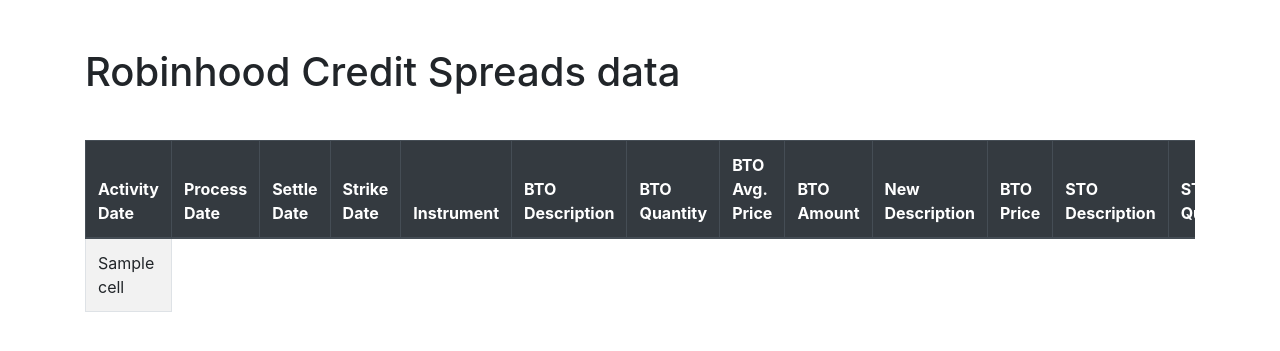
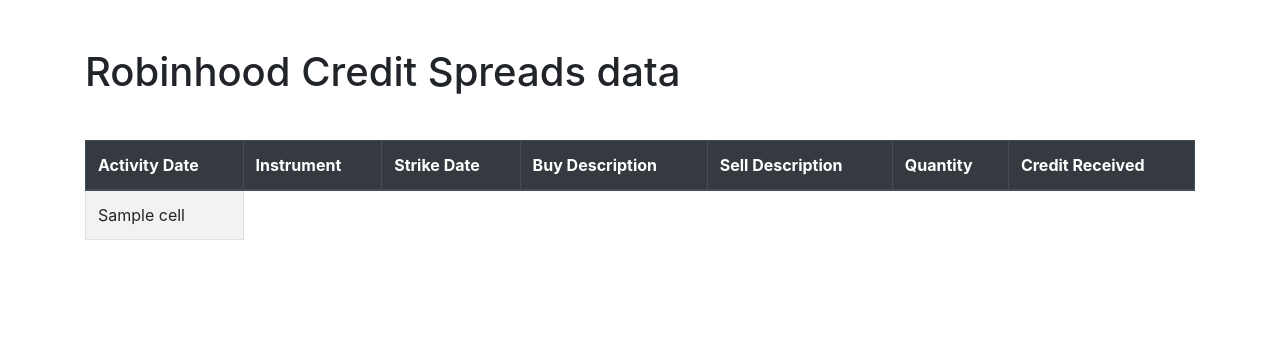
Before and after one commit to jase180/robinhood-win-loss-visualizer, a Flask app: template templates/index.html in a window 1280 px wide. Shown: the top 351 px of the page. Run offline with Flask 3, Linux system fonts and the light colour scheme; the template is opened without the code that fills it: most values are stand-ins (such as "Sample title", 1, 10 or a date in 2020); some libraries are stand-ins or nearby versions.

Commit message:
Working Open Credit tables calculated

```diff
--- a/templates/index.html
+++ b/templates/index.html
@@ -28,21 +28,12 @@
                 <thead class="thead-dark">
                     <tr>
                         <th>Activity Date</th>
-                        <th>Process Date</th>
-                        <th>Settle Date</th>
+                        <th>Instrument</th>
                         <th>Strike Date</th>
-                        <th>Instrument</th>
-                        <th>BTO Description</th>
-                        <th>BTO Quantity</th>
-                        <th>BTO Avg. Price</th>
-                        <th>BTO Amount</th>
-                        <th>New Description</th>
-                        <th>BTO Price</th>
-                        <th>STO Description</th>
-                        <th>STO Quantity</th>
-                        <th>STO Avg. Price</th>
-                        <th>STO Amount</th>
-                        <th>STO Price</th>
+                        <th>Buy Description</th>
+                        <th>Sell Description</th>
+                        <th>Quantity</th>
+                        <th>Credit Received</th>
                     </tr>
                 </thead>
                 <tbody>
```
Also changed, not shown: sql_functions.py (+31 -12 lines).
